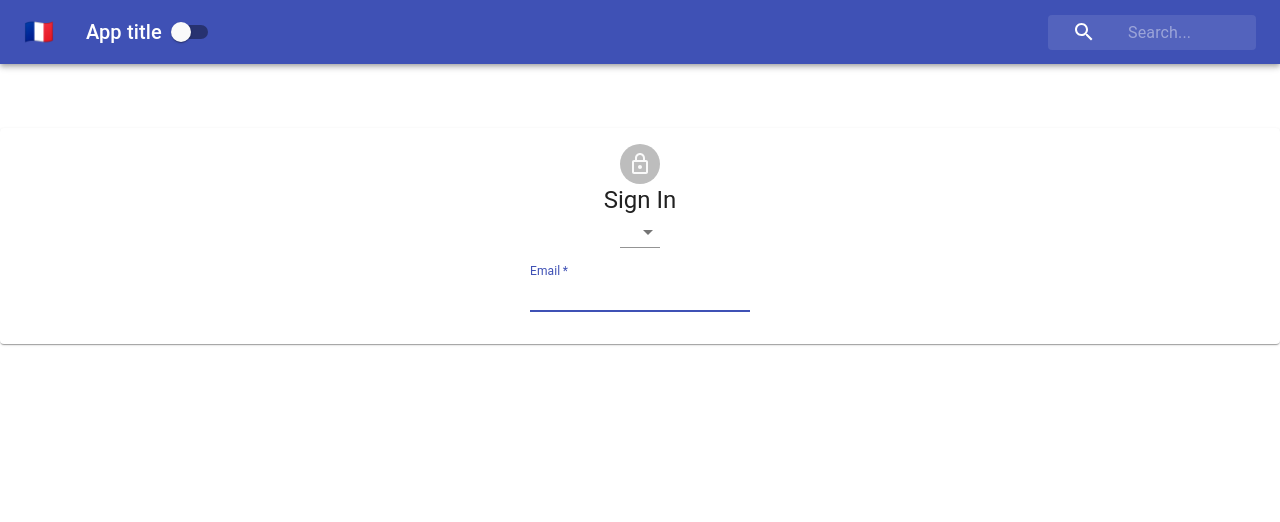
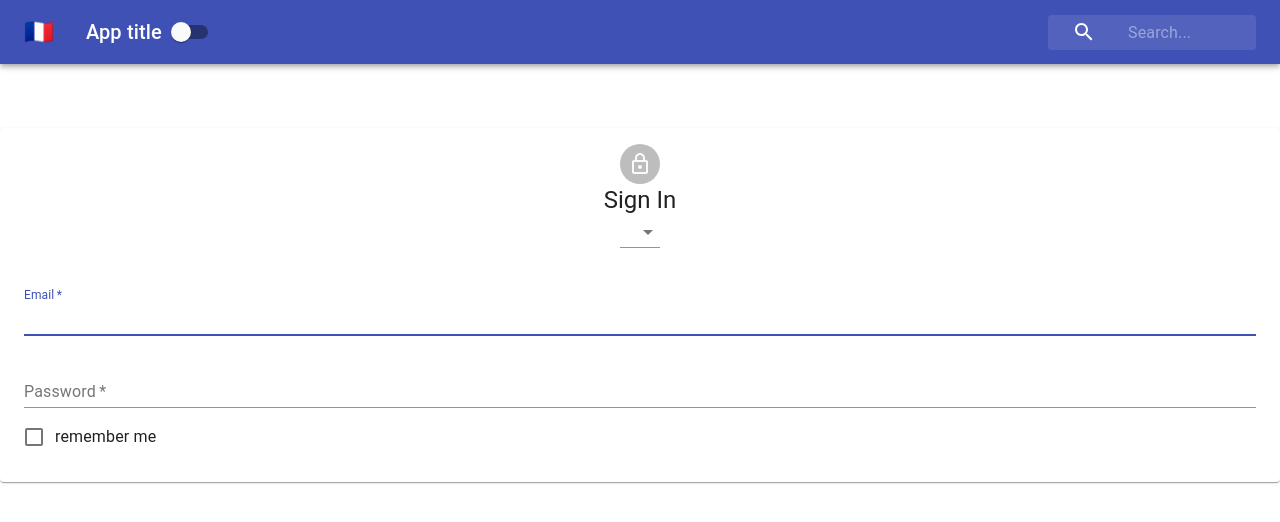
Before and after one commit to vanessanaja/context-app, a React (Create React App) app: page / in a window 1280 px wide. Shown: the top 522 px of the page. Built offline with nearby package versions, Linux system fonts and the light colour scheme.

Commit message:
password and remember pw box

```diff
--- a/src/Form.js
+++ b/src/Form.js
@@ -36,6 +36,14 @@ class Form extends Component {
               <InputLabel htmlFor='email'>Email</InputLabel>
               <Input id='email' name='email' autoFocus></Input>
             </FormControl>
+            <FormControl margin='normal' required fullWidth>
+              <InputLabel htmlFor='password'>Password</InputLabel>
+              <Input id='password' name='password'></Input>
+            </FormControl>
+            <FormControlLabel
+              control={<Checkbox color='primary' />}
+              label='remember me'
+              />
           </form>
         </Paper>
       </main>
--- a/src/styles/FormStyles.js
+++ b/src/styles/FormStyles.js
@@ -20,6 +20,10 @@ const styles = theme => ({
     margin: theme.spacing.unit,
     backgroundColor: theme.palette.secondary.main
   },
+    form: {
+    width: "100%",
+    marginTop: theme.spacing.unit * 3
+    },
 })
 
 export default styles;
```
